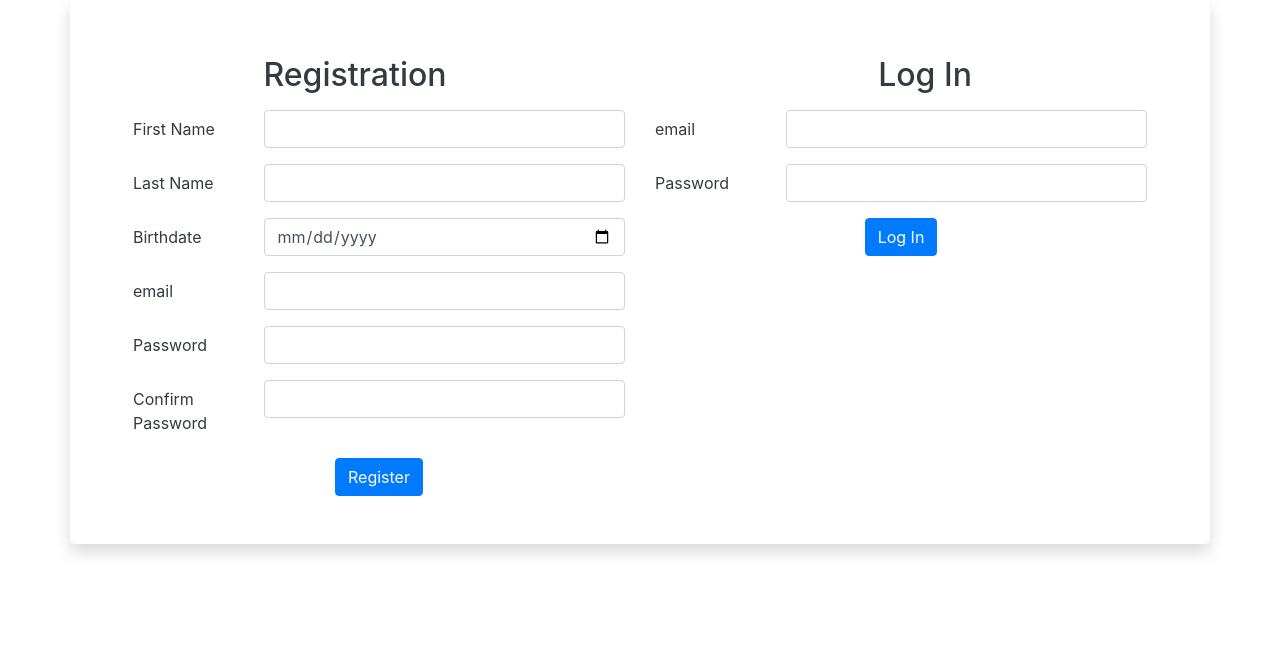
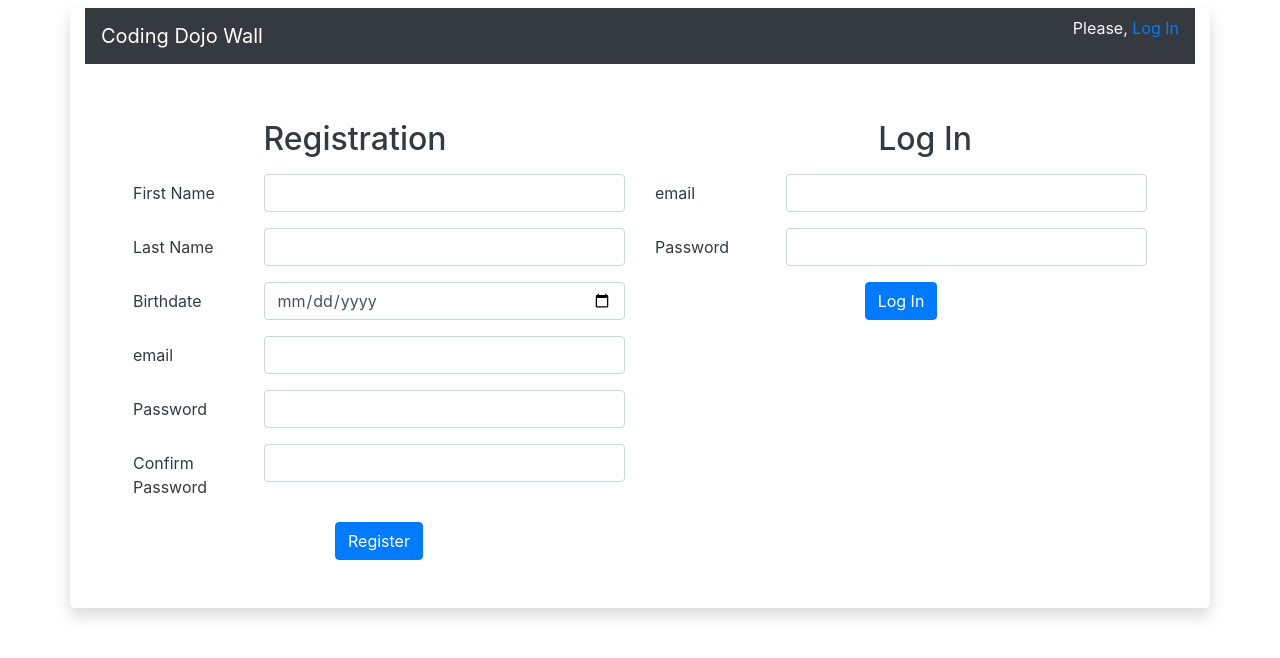
Before and after one commit to ewink1977/WeekSix, a Django app: page / in a window 1280 px wide. Shown: the top 658 px of the page. Run offline with Django 3.2, Linux system fonts and the light colour scheme; some libraries are stand-ins or nearby versions.

Commit message:
Added NAVBAR to LOGIN base template.

```diff
--- a/Login_And_Registration/templates/html/base.html
+++ b/Login_And_Registration/templates/html/base.html
@@ -14,7 +14,15 @@
     {% endif %}
 </head>
 <body>
-    <div class="container rounded-lg shadow bg-gradient-light text-dark pt-5">
+    <div class="container rounded-lg shadow bg-gradient-light text-dark">
+        <nav class="navbar navbar-dark bg-dark justify-content-between mt-2 mb-5">
+            <a class="navbar-brand" href="#">Coding Dojo Wall</a>
+            {% if loggedin_user %}
+            <p class="text-light">Welcome {{loggedin_user.first_name}}! | <a href="{% url 'login:logout' %}">Log Out</a></p>
+            {% else %}
+            <p class="text-light">Please, <a href="{% url 'login:login' %}">Log In</a></p>
+            {% endif %}
+        </nav>
         <div class="row align-items-start justify-content-start mb-2">
             <div class="col align-self-start">
                 {% if messages %}
--- a/WallApp/templates/wallapp/base.html
+++ b/WallApp/templates/wallapp/base.html
@@ -17,7 +17,11 @@
     <div class="container rounded-lg shadow bg-gradient-light text-dark pt-1 pb-5">
         <nav class="navbar navbar-dark bg-dark justify-content-between mb-5">
             <a class="navbar-brand" href="#">Coding Dojo Wall</a>
+            {% if loggedin_user %}
             <p class="text-light">Welcome {{loggedin_user.first_name}}! | <a href="{% url 'login:logout' %}">Log Out</a></p>
+            {% else %}
+            <p class="text-light">Please, log in! | <a href="{% url 'login:login' %}">Log In</a></p>
+            {% endif %}
         </nav>
         <div class="row align-items-start justify-content-start mb-2">
             <div class="col align-self-start">
```
